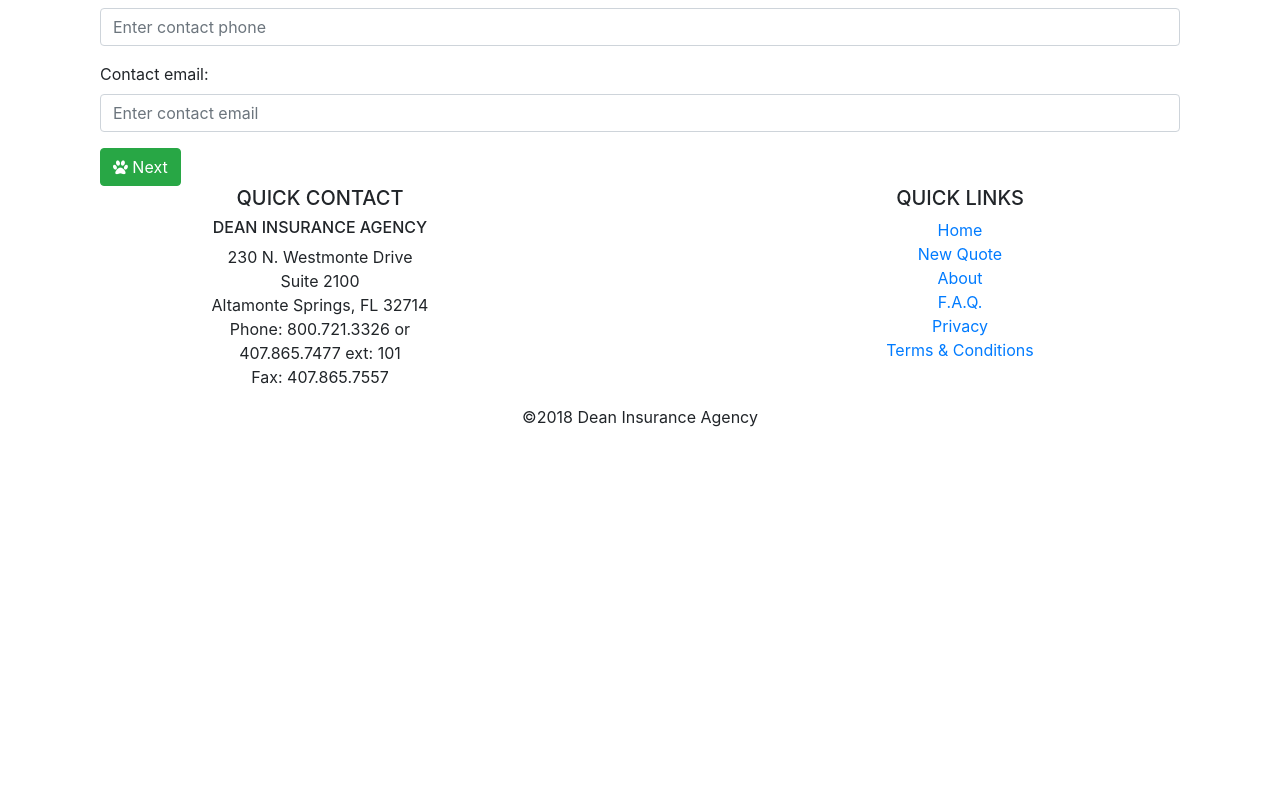
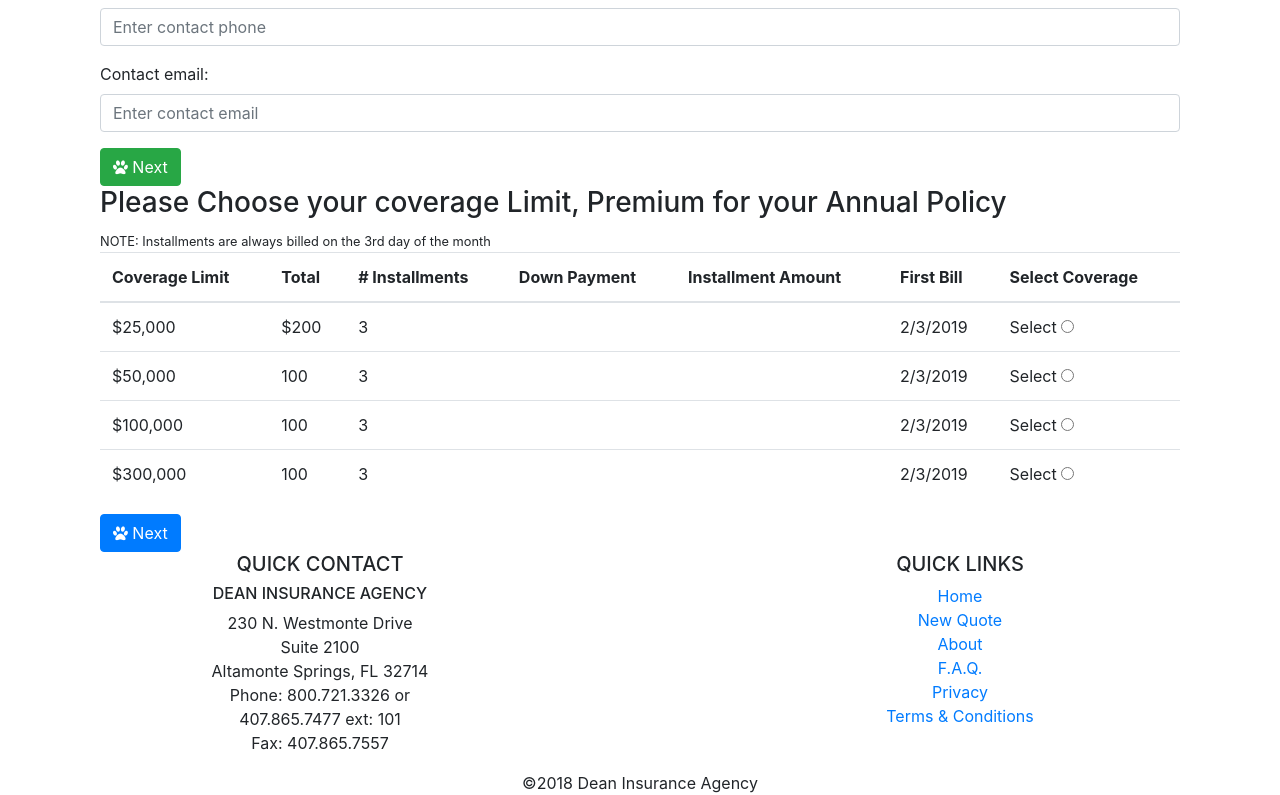
Before and after one commit to jmanock/fin-dog-bite, a React (Create React App) app: page /Quote in a window 1280 px wide. Shown: the part 3227-4022 px from the top of the page. Before the commit the page ends 3656 px from the top, so only its background shows below. Built offline with nearby package versions, Linux system fonts and the light colour scheme.

Commit message:
added rates

```diff
--- a/src/Components/Holder.jsx
+++ b/src/Components/Holder.jsx
@@ -3,6 +3,7 @@ import DogForm from './DogForm';
 import DogList from './DogList';
 import AddInsForm from './AddInsForm';
 import AddInsList from './AddInsList';
+import Rates from './Rates';
 
 const dogs = [
 
@@ -24,7 +25,10 @@ class Holder extends Component{
     idCount:3,
     idInsCount:0,
     selectedDog:null,
-    selectedIns:null
+    selectedIns:null,
+    rates:{
+      id:'', total:'', coverage:'', insAmount:'', down:''
+    }
   };
 
   handleEditOpenDog = updatedDog =>{
@@ -124,6 +128,20 @@ class Holder extends Component{
       })
     }
   }
+
+  addRates = rates =>{
+    console.log(rates,'rates');
+    this.setState({
+      rates:{
+        id:rates.id,
+        total:rates.total,
+        coverage:rates.coverage,
+        insAmount:rates.insAmout,
+        down:rates.down
+      }
+    })
+  }
+
   render(){
     return(
       <div className='container'>
@@ -135,6 +153,7 @@ class Holder extends Component{
 
         <AddInsForm updateIns={this.handleEditOpenIns} selectedIns={this.state.selectedIns} createIns={this.handleCreateIns}/>
 
+        <Rates state={this.state} addRates={this.addRates}/>
       </div>
     )
   }
```
